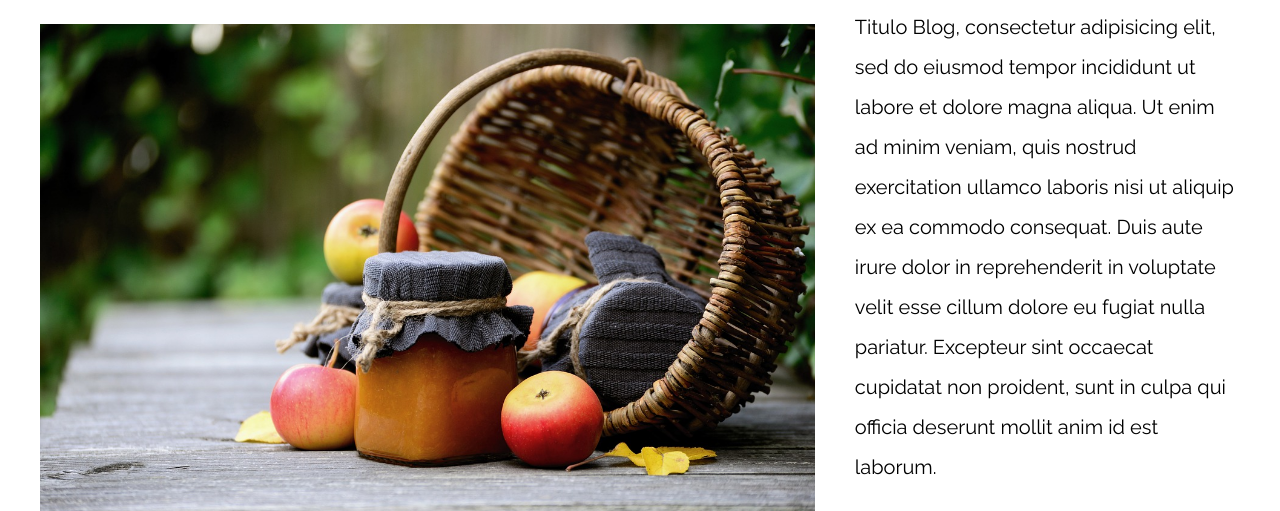
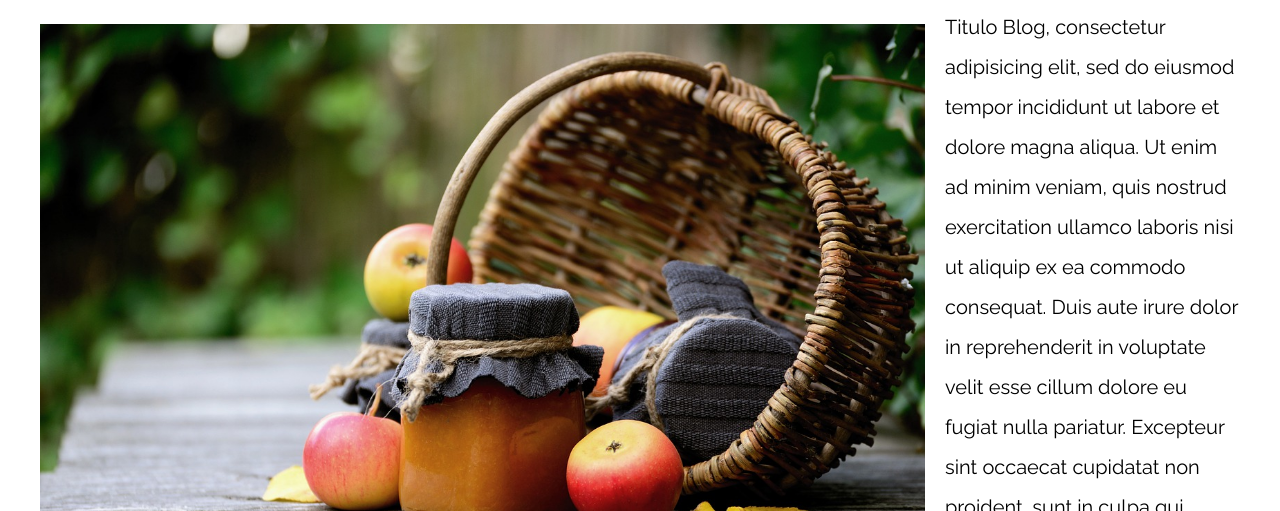
Before and after one commit to Pshepu/practica-patrones-RWD, a plain HTML site: page 10-con_sidebar_flexbox/index.html in a window 1280 px wide. Shown: the part 110-621 px from the top of the page. Drawn offline with nearby package versions, Linux system fonts and the light colour scheme.

Commit message:
10 actualizado, se puso el calculo con flex

```diff
--- a/10-con_sidebar_flexbox/css/styles.css
+++ b/10-con_sidebar_flexbox/css/styles.css
@@ -53,5 +53,13 @@ p {
 
 .con-aside{
     display: flex;
-    gap: 4rem;
+    gap: 2rem;
 }
+
+aside{
+    flex: 1;
+}
+
+article{
+    flex:3;
+}
```
